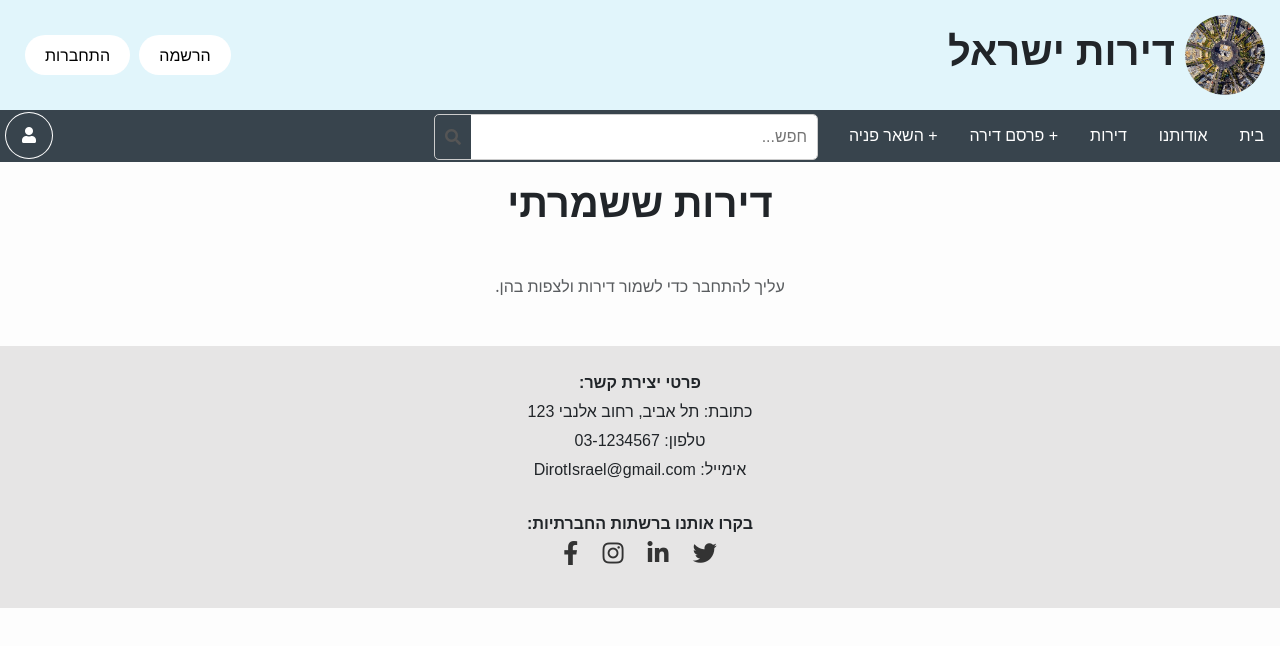
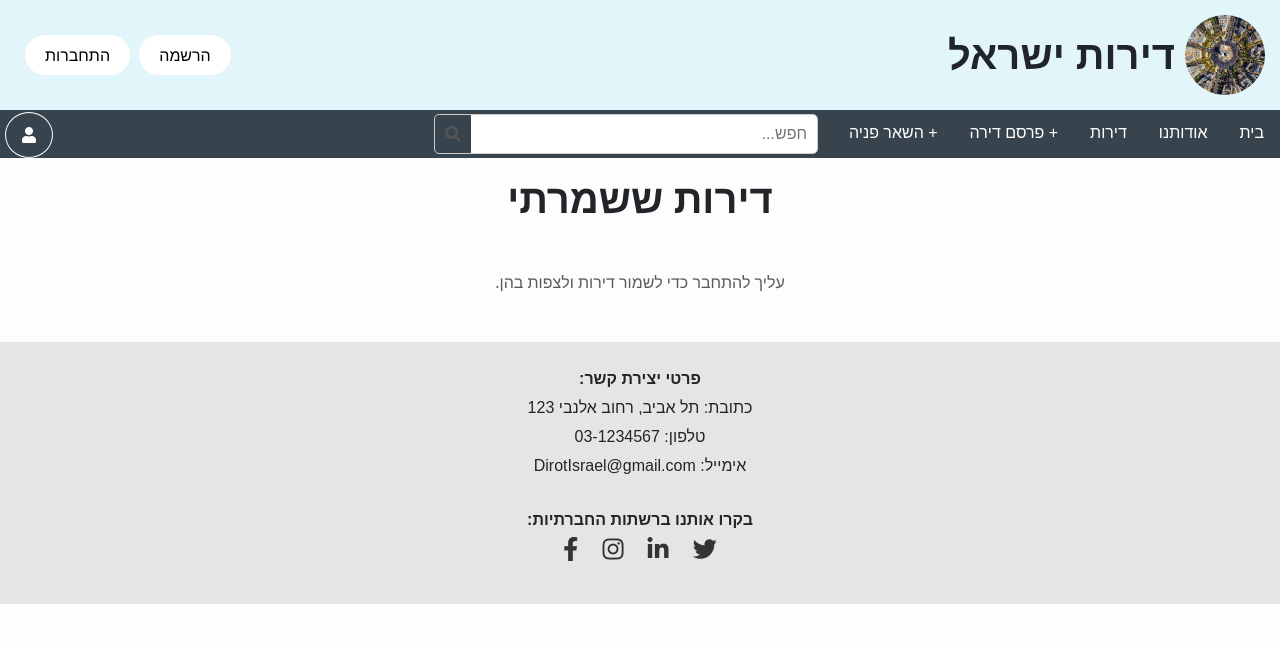
Before and after one commit to SHILAT-GIT/finalP, a plain HTML site: page client/savedApartments.html in a window 1280 px wide. Drawn offline with nearby package versions, Linux system fonts and the light colour scheme.

Commit message:
Update header design for Bootstrap compatibility

```diff
--- a/client/personalArea.css
+++ b/client/personalArea.css
@@ -1,15 +1,22 @@
 /* navbar */
 .header {
-    height: 110 !important;
+    padding:  15px 5px !important;
+}
+
+.header #titelMainPage{
+    margin-top: 8px !important;
 }
 
 #titelMainPage {
-    font-size: 2.5rem !important;
     font-weight: bold !important;
 }
 
+ul{
+    line-height: 1.15rem !important;
+}
+
 #iconPerson {
-    height: 47 !important;
+    height: auto !important;
 }
 /* end - navbar */
 
--- a/client/personalAreaApartments.css
+++ b/client/personalAreaApartments.css
@@ -1,17 +1,23 @@
 /* navbar */
 .header {
-    height: 110 !important;
+    padding:  15px 5px !important;
+}
+
+.header #titelMainPage{
+    margin-top: 8px !important;
 }
 
 #titelMainPage {
-    font-size: 2.5rem !important;
     font-weight: bold !important;
 }
 
-#iconPerson {
-    height: 47 !important;
+ul{
+    line-height: 1.15rem !important;
 }
 
+#iconPerson {
+    height: auto !important;
+}
 /* end - navbar */
 
 .container {
--- a/client/personalAreaInquiries.css
+++ b/client/personalAreaInquiries.css
@@ -1,17 +1,23 @@
 /* navbar */
 .header {
-    height: 110 !important;
+    padding:  15px 5px !important;
+}
+
+.header #titelMainPage{
+    margin-top: 8px !important;
 }
 
 #titelMainPage {
-    font-size: 2.5rem !important;
     font-weight: bold !important;
 }
 
-#iconPerson {
-    height: 47 !important;
+ul{
+    line-height: 1.15rem !important;
 }
 
+#iconPerson {
+    height: auto !important;
+}
 /* end - navbar */
 
 .container {
--- a/client/savedApartments.css
+++ b/client/savedApartments.css
@@ -1,17 +1,23 @@
 /* navbar */
 .header {
-    height: 110 !important;
+    padding:  15px 5px !important;
+}
+
+.header #titelMainPage{
+    margin-top: 8px !important;
 }
 
 #titelMainPage {
-    font-size: 2.5rem !important;
     font-weight: bold !important;
 }
 
-#iconPerson {
-    height: 47 !important;
+ul{
+    line-height: 1.15rem !important;
 }
 
+#iconPerson {
+    height: auto !important;
+}
 /* end - navbar */
 
 .container {
```
